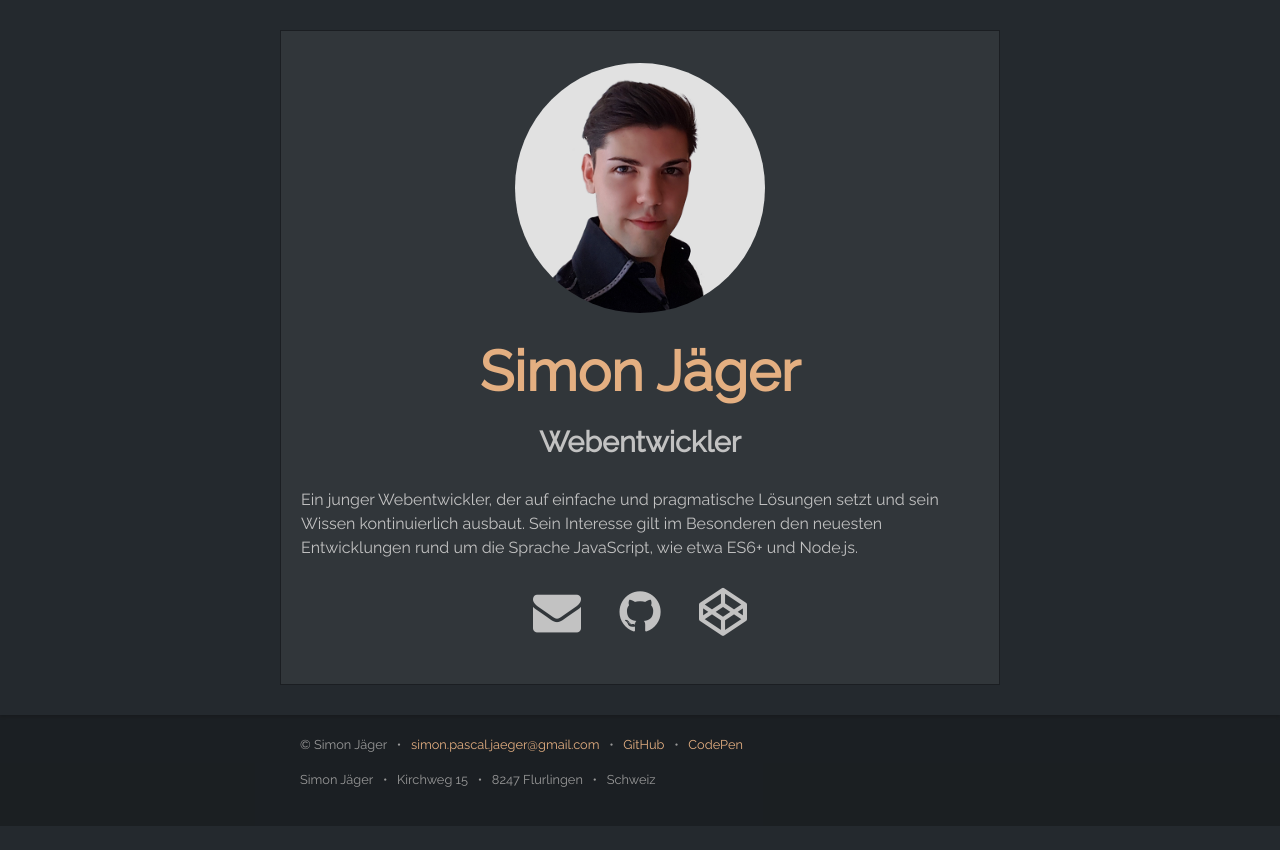
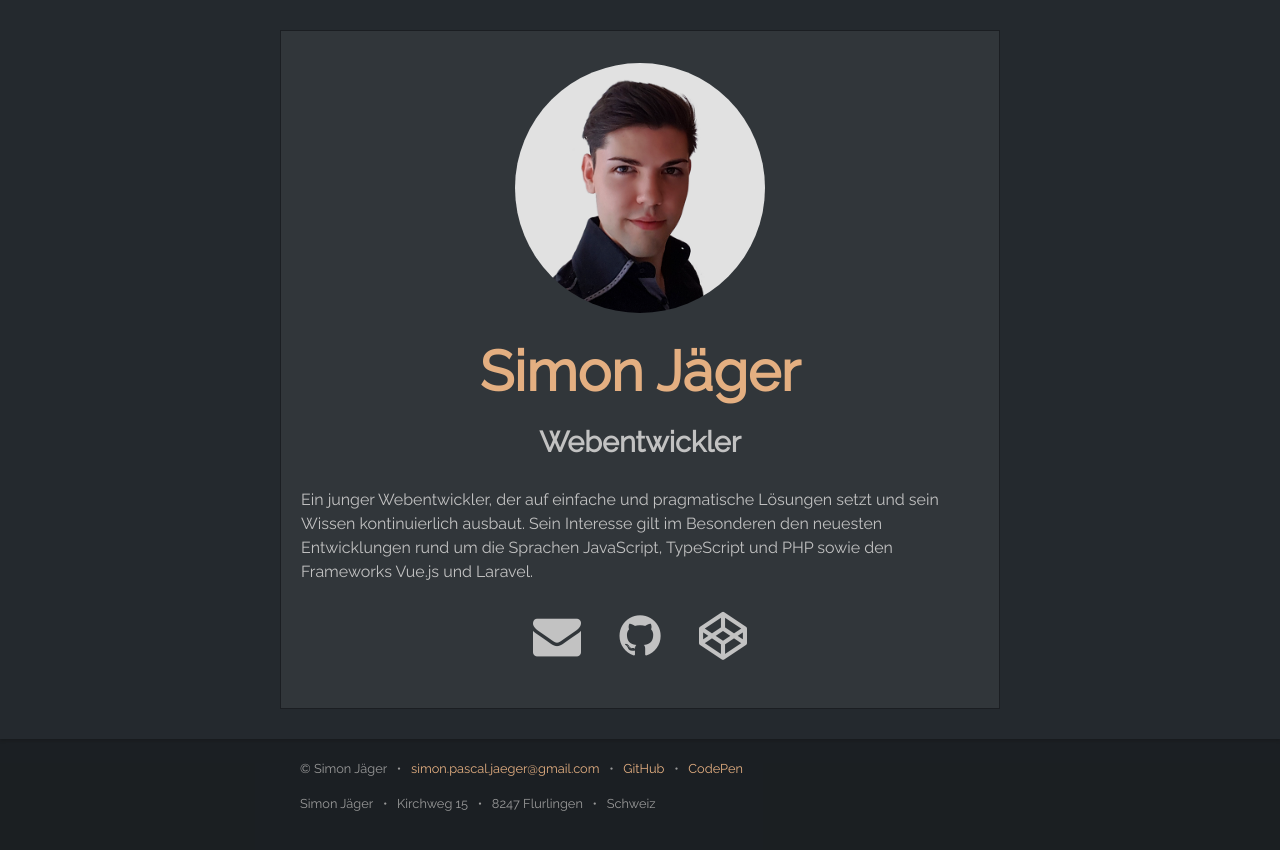
Before and after one commit to simon-jaeger/simon-jaeger.github.io, a plain HTML site: page index.html in a window 1280 px wide. Before the commit the page ends 826 px from the top, so only its background shows below. Drawn offline with Linux system fonts and the light colour scheme.

Commit message:
Update index.html

```diff
--- a/index.html
+++ b/index.html
@@ -12,7 +12,7 @@
       <p><img src="images/simon-jaeger-small.png" alt="Simon Jäger, Foto"></p>
       <h1>Simon Jäger</h1>
       <h2>Webentwickler</h2>
-      <p>Ein junger Webentwickler, der auf einfache und pragmatische Lösungen setzt und sein Wissen kontinuierlich ausbaut.  Sein Interesse gilt im Besonderen den neuesten Entwicklungen rund um die Sprache JavaScript, wie etwa ES6+ und Node.js.</p>
+      <p>Ein junger Webentwickler, der auf einfache und pragmatische Lösungen setzt und sein Wissen kontinuierlich ausbaut.  Sein Interesse gilt im Besonderen den neuesten Entwicklungen rund um die Sprachen JavaScript, TypeScript und PHP sowie den Frameworks Vue.js und Laravel.</p>
       <p class="icons">
         <a href="mailto:&#115;&#105;&#109;&#111;&#110;&#046;&#112;&#097;&#115;&#099;&#097;&#108;&#046;&#106;&#097;&#101;&#103;&#101;&#114;+&#119;&#101;&#098;&#115;&#105;&#116;&#101;&#064;&#103;&#109;&#097;&#105;&#108;&#046;&#099;&#111;&#109;" target="_blank">
           <span class="fa fa-envelope"></span>
```
